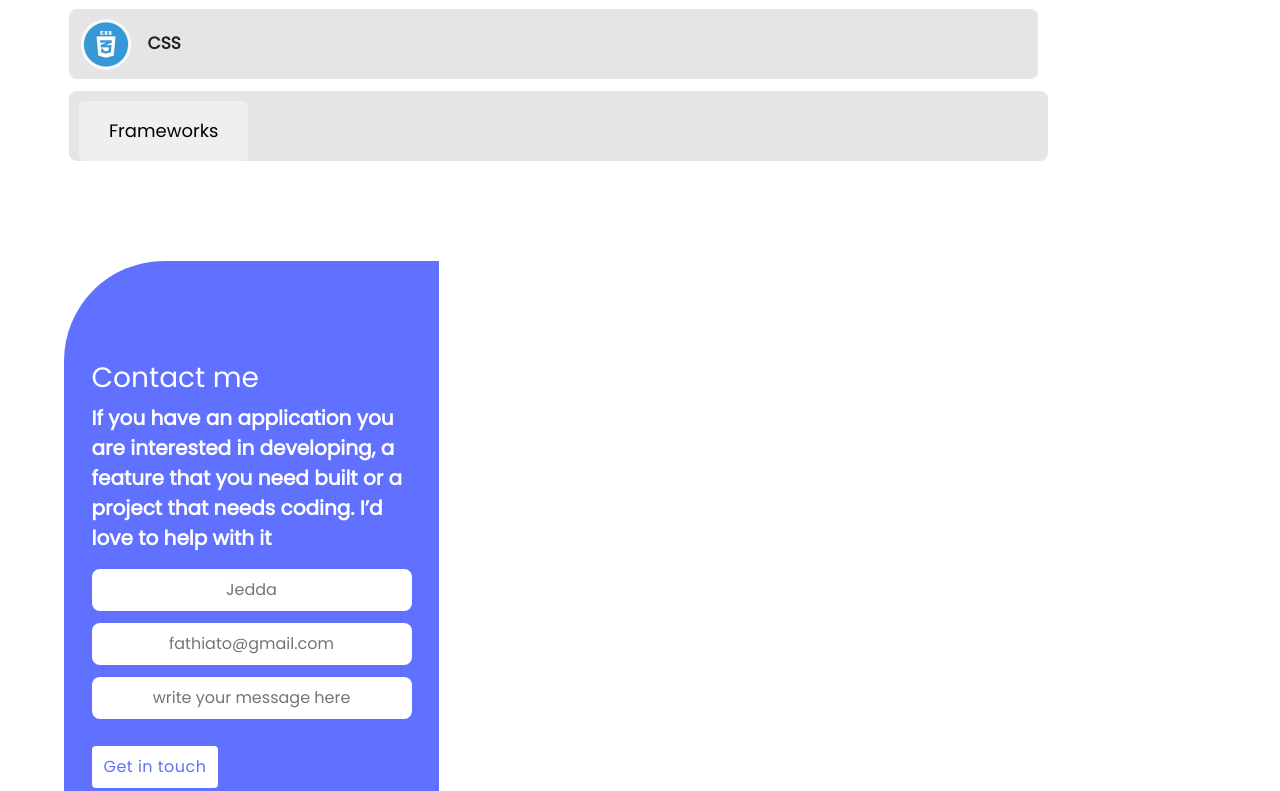
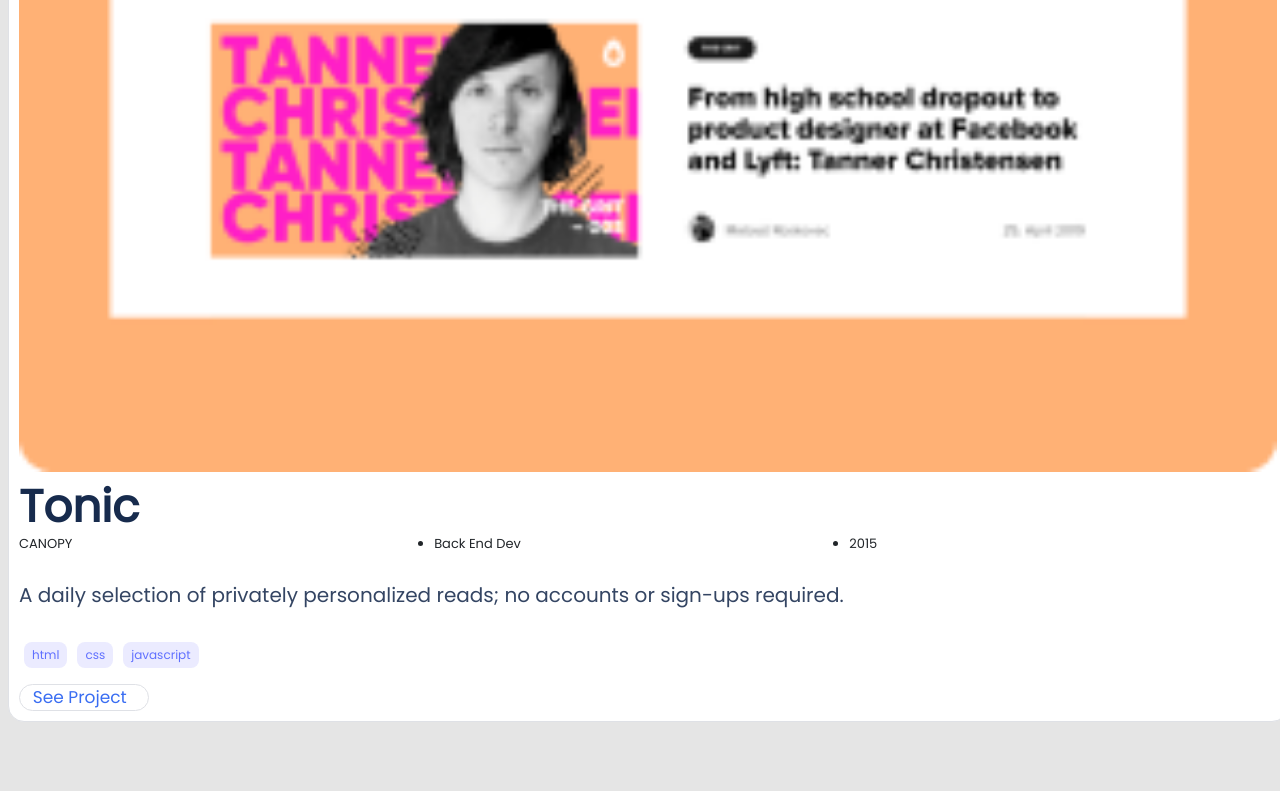
Before and after one commit to Jeddaa/microverse-website-one, a website: page index.html in a window 1280 px wide. Shown: the part 1148-1939 px from the top of the page. Drawn offline with nearby package versions, Linux system fonts and the light colour scheme.

Commit message:
added other templates

```diff
--- a/index.html
+++ b/index.html
@@ -47,44 +47,144 @@
         </p>
       </div>
       <div class="socials">
-        <h4 class="h6">LET'S CONNECT</h4>
-        <ul>
-          <ol>
+        <h4 class="letsconnect">LET'S CONNECT</h4>
+        <ul class="socials-mainlist">
+          <ol class="socials-list">
             <a href="#"><img src="./icons/github.png" alt="github icon" /></a>
           </ol>
-          <ol>
+          <ol class="socials-list">
             <a href="#"><img src="./icons/linkedin.png" alt="linkedin icon" /></a>
           </ol>
-          <ol>
+          <ol class="socials-list">
             <a href="#"><img src="./icons/twitter.png" alt="twitter icon" /></a>
           </ol>
-          <ol>
+          <ol class="socials-list">
             <a href="#"><img src="./icons/medium.png" alt="medium icon" /></a>
           </ol>
         </ul>
       </div>
     </section>
     <br />
+    <section class="tonic1">
+      <div class="tonic1-img"><img class="tonic1-img" src="icons/tonic1.png" alt="" /></div>
+      <h2 class="tonic1-header" style="font-size: clamp(30px, 4vw, 45px); font-weight: 700;">Tonic</h2>
+      <div>
+        <ul class="tonic1-list">
+          <ol class="canopy">
+            CANOPY
+          </ol>
+          <li>Back End Dev</li>
+          <li>2015</li>
+        </ul>
+      </div>
+      <div class="aboutme-intro">
+        <p style="font-size: clamp(16px, 4vw, 20px);">A daily selection of privately personalized reads; no accounts or sign-ups required.</p>
+      </div>
+      <div class="tonic1-btn-head">
+        <button class="tonic1-btn">html</button>
+        <button class="tonic1-btn">css</button>
+        <button class="tonic1-btn">javascript</button>
+      </div>
+      <div>
+        <button class="tonic1-btn2">See Project</button>
+      </div>
+    </section>
+    <br />
+    <section id="multipost1" class="multipost2">
+      <div class="multipost2-img"><img class="multipost2-img" src="icons/multipost1.png" alt="" /></div>
+      <h2 class="multipost2-header" style="font-size: clamp(30px, 4vw, 45px); font-weight: 700;">Multi-Post Stories</h2>
+      <div>
+        <ul class="multipost2-list">
+          <ol class="canopy">
+            CANOPY
+          </ol>
+          <li>Back End Dev</li>
+          <li>2015</li>
+        </ul>
+      </div>
+      <div class="aboutme-intro">
+        <p style="font-size: clamp(16px, 4vw, 20px);">A daily selection of privately personalized reads; no accounts or sign-ups required.</p>
+      </div>
+      <div class="multipost2-btn-head">
+        <button class="multipost2-btn">html</button>
+        <button class="multipost2-btn">css</button>
+        <button class="multipost2-btn">javascript</button>
+      </div>
+      <div>
+        <button class="multipost2-btn2">See Project</button>
+      </div>
+    </section>
+    <br />
+    <section id="tonic2" class="tonic1">
+      <div class="tonic1-img"><img class="tonic1-img" src="icons/tonic2.png" alt="" /></div>
+      <h2 class="tonic1-header" style="font-size: clamp(30px, 4vw, 45px); font-weight: 700;">Tonic</h2>
+      <div>
+        <ul class="tonic1-list">
+          <ol class="canopy">
+            CANOPY
+          </ol>
+          <li>Back End Dev</li>
+          <li>2015</li>
+        </ul>
+      </div>
+      <div class="aboutme-intro">
+        <p style="font-size: clamp(16px, 4vw, 20px);">A daily selection of privately personalized reads; no accounts or sign-ups required.</p>
+      </div>
+      <div class="tonic1-btn-head">
+        <button class="tonic1-btn">html</button>
+        <button class="tonic1-btn">css</button>
+        <button class="tonic1-btn">javascript</button>
+      </div>
+      <div>
+        <button class="tonic1-btn2">See Project</button>
+      </div>
+    </section>
+    <br />
+    <section class="multipost2">
+      <div class="multipost2-img"><img class="multipost2-img" src="icons/multipost2.png" alt="" /></div>
+      <h2 class="multipost2-header" style="font-size: clamp(30px, 4vw, 45px); font-weight: 700;">Multi-Post Stories</h2>
+      <div>
+        <ul class="multipost2-list">
+          <ol class="canopy">
+            CANOPY
+          </ol>
+          <li>Back End Dev</li>
+          <li>2015</li>
+        </ul>
+      </div>
+      <div class="aboutme-intro">
+        <p style="font-size: clamp(16px, 4vw, 20px);">A daily selection of privately personalized reads; no accounts or sign-ups required.</p>
+      </div>
+      <div class="multipost2-btn-head">
+        <button class="multipost2-btn">html</button>
+        <button class="multipost2-btn">css</button>
+        <button class="multipost2-btn">javascript</button>
+      </div>
+      <div>
+        <button class="multipost2-btn2">See Project</button>
+      </div>
+    </section>
+    <br />
     <section class="template-aboutme">
-      <h2>About Myself</h2>
+      <h2 class="about-header">About Myself</h2>
       <div class="aboutme-intro">
         <p style="font-size: clamp(16px, 4vw, 20px);">
           I’m a software developer! I can help you build a product , feature or website Look through some of my work and experience! If you like what you see and have a project you need coded, don’t hestiate to contact me.
         </p>
       </div>
       <div class="socials">
-        <h4 class="h6">LET'S CONNECT</h4>
-        <ul>
-          <ol>
+        <h4 class="letsconnect">LET'S CONNECT</h4>
+        <ul class="socials-mainlist">
+          <ol class="socials-list">
             <a href="#"><img src="./icons/github.png" alt="github icon" /></a>
           </ol>
-          <ol>
+          <ol class="socials-list">
             <a href="#"><img src="./icons/linkedin.png" alt="linkedin icon" /></a>
           </ol>
-          <ol>
+          <ol class="socials-list">
             <a href="#"><img src="./icons/twitter.png" alt="twitter icon" /></a>
           </ol>
-          <ol>
+          <ol class="socials-list">
             <a href="#"><img src="./icons/medium.png" alt="medium icon" /></a>
           </ol>
         </ul>
@@ -109,25 +209,29 @@
             <!-- <p class="lang-text">CSS</p> -->
           </div>
         </div>
+        <!-- Large button groups (default and split) -->
         <div class="framework">
-          <button class="framework-btn">Frameworks</button>
-          <div class="framework-options">
-            <option value="">Bootstrap</option>
-            <!-- <a href="#">Dashboard</a> -->
+          <div class="btn-group">
+            <button class="btn btn-secondary btn-lg" type="button" style="background-color: #e5e5e5; border: 1px; color: #000;">Frameworks</button>
+            <button type="button" class="btn btn-lg btn-secondary dropdown-toggle dropdown-toggle-split" data-bs-toggle="dropdown" aria-expanded="false" style="background-color: #e5e5e5; border: 1px; color: #000; margin-left: 40px;">
+              <span class="visually-hidden">Toggle Dropdown</span>
+            </button>
+            <ul class="dropdown-menu">
+              ...
+            </ul>
           </div>
         </div>
-      </div>
-      <div class="contact-me">
-        <form action="">
-          <div class="about-me-intro" style="font-size: clamp(30px, 4vw, 45px); font-weight: 700;">
-            <h3>Contact me</h3>
-            <p style="font-size: clamp(16px, 4vw, 20px);">If you have an application you are interested in developing, a feature that you need built or a project that needs coding. I’d love to help with it</p>
+        <div class="framework">
+          <div class="btn-group">
+            <button class="btn btn-secondary btn-lg" type="button" style="background-color: #e5e5e5; border: 1px; color: #000;">Skills</button>
+            <button type="button" class="btn btn-lg btn-secondary dropdown-toggle dropdown-toggle-split" data-bs-toggle="dropdown" aria-expanded="false" style="background-color: #e5e5e5; border: 1px; color: #000; margin-left: 110px;">
+              <span class="visually-hidden">Toggle Dropdown</span>
+            </button>
+            <ul class="dropdown-menu">
+              ...
+            </ul>
           </div>
-          <input id="input-name" type="text" name="name" placeholder="Jedda" required />
-          <input id="input-email" type="email" name="email" placeholder="fathiato@gmail.com" required />
-          <input id="input-message" type="text" name="message" placeholder="write your message here" required />
-          <input id="submit" type="submit" value="Get in touch" class="btn" />
-        </form>
+        </div>
       </div>
     </section>
     <script src="https://cdn.jsdelivr.net/npm/bootstrap@5.0.2/dist/js/bootstrap.bundle.min.js" integrity="sha384-MrcW6ZMFYlzcLA8Nl+NtUVF0sA7MsXsP1UyJoMp4YLEuNSfAP+JcXn/tWtIaxVXM" crossorigin="anonymous"></script>
--- a/style.css
+++ b/style.css
@@ -33,7 +33,7 @@
   font-style: normal;
   line-height: 130%;
   font-size: 100px;
-  color: #2d389b;
+  color: #172b4d;
 }
 
 .bio,
@@ -45,6 +45,7 @@
   font-weight: 400;
   font-size: 20px;
   line-height: 150%;
+  color: #172b4d;
 }
 
 .socials {
@@ -52,39 +53,31 @@
   flex-direction: column;
 }
 
-ul {
+.socials-mainlist {
   display: flex;
   padding: 0;
   margin-top: 10px;
 }
 
-ol {
+.socials-list {
   padding: 0;
   padding-right: 20px;
 }
 
-h4 {
+.letsconnect {
+  width: 160px;
+  height: 24px;
   color: #7f8cff;
-}
-
-.h6 {
-  width: 200px;
-  height: 24px;
+  font-size: 20px;
 }
 
 .logo {
   color: #6070ff;
 }
 
-/* .template-aboutme {
-  display: flex;
-  flex-direction: column;
-  position: relative;
-  background-size: 100%;
-  background-color: #fff;
-  background-repeat: no-repeat;
-  padding: 100px 16px;
-} */
+.aboutme-intro {
+  color: #344563;
+}
 
 .template-aboutme {
   display: flex;
@@ -95,20 +88,9 @@
   padding: 100px 5%;
   border-radius: 0 0 0 100px;
   position: relative;
-
-  /* width: 375px;
-  height: 1263px; */
   left: 0;
-
-  /* top: 4769px; */
+  top: 270px;
 }
-
-/* .about-me-intro {
-
-  margin-bottom: 30px;
-  width: 300px;
-  height: 144px;
-} */
 
 .resume {
   display: flex;
@@ -123,10 +105,10 @@
   background-color: #fff;
   border-radius: 15px 15px 15px;
   padding: 0.75em;
-  width: 150px;
-  height: 40px;
+  width: 170px;
+  height: 50px;
   margin-top: 5px;
-  margin-bottom: 20px;
+  margin-bottom: 30px;
 }
 
 .java,
@@ -152,6 +134,7 @@
   display: flex;
   flex-direction: column;
   margin-right: 12px;
+  margin-top: 10px;
 }
 
 .lang-img {
@@ -165,95 +148,133 @@
   display: flex;
   justify-content: last baseline;
   position: relative;
+  color: #344563;
 }
 
-.framework-btn {
-  border: none;
-  border-radius: 5px;
-  padding: 15px 30px;
-  font-size: 18px;
-  cursor: pointer;
-  text-align: justify;
-  margin-left: 10px;
+.multipost2,
+.tonic1 {
+  display: flex;
+  flex-direction: column;
+  background-repeat: no-repeat;
+  background-size: 100%;
+  background-color: #fff;
+  gap: 12px;
+  padding: 10px;
+  position: relative;
+  left: 8px;
+  top: 220px;
+  margin-bottom: 20px;
+  border: 1px solid #dfe1e6;
+  border-radius: 16px;
 }
 
-.framework-btn:hover {
-  background-color: #ddd;
+.tonic1 {
+  top: 100px;
 }
 
-.framework-options {
-  display: none;
-  position: absolute;
-  overflow: auto;
-  background-color: #fff;
-  border-radius: 5px;
-  box-shadow: 0 10px 10px 0 rgba(0, 0, 0, 0.4);
+#multipost1 {
+  top: 130px;
 }
 
-.framework:hover .framework-options {
-  display: block;
+#tonic2 {
+  top: 170px;
 }
 
-.framework-options a {
-  display: block;
-  color: #000;
-
-  /* padding: 5px; */
-  text-decoration: none;
-  padding: 20px 40px;
+.about-header {
+  color: #172b4d;
+  width: 200px;
+  height: 80px;
+  font-style: normal;
+  font-weight: 700;
+  font-size: 32px;
+  line-height: 44px;
+  text-align: justify;
 }
 
-.framework-options option:hover {
-  color: #0a0a23;
-  background-color: #ddd;
-  border-radius: 5px;
+.multipost2-header,
+.tonic1-header {
+  color: #172b4d;
+  font-style: normal;
+  font-weight: 700;
+  font-size: 32px;
+  margin-bottom: 0;
+  text-align: left;
+  margin-left: 0;
+  padding: 0;
+  width: 220px;
+  height: 80px;
+  flex: none;
+  flex-grow: 0;
+  font-family: 'Poppins', sans-serif;
+  line-height: 100%;
 }
 
-.contact-me {
-  border-radius: 100px 0 0 0;
-  display: flex;
-  flex-direction: column;
-  width: 375px;
-  background-size: 100%;
-  background-repeat: no-repeat;
-  background-color: #6070ff;
-  height: auto;
-  left: 0;
-  top: 100px;
-  align-items: center;
-  position: relative;
-  padding: 100px 5%;
-  color: #fff;
+.tonic1-header {
+  width: 100px;
+  height: 40px;
 }
 
-#input-name,
-#input-email,
-#input-message {
-  border: 1px;
-  border-radius: 8px;
-  line-height: 40px;
-  margin-bottom: 12px;
-  text-align: center;
+.multipost2-img,
+.tonic1-img {
+  flex: none;
+  flex-grow: 0;
+  border-top: 5px;
+  background-color: #fff;
+  width: 100%;
 }
 
-#submit {
+.multipost2-list,
+.tonic1-list {
+  display: grid;
+  grid-template-columns: 33% 33% 33%;
+  font-size: 13px;
+  padding: 0;
+  line-height: 16px;
+}
+
+.canopy {
+  padding: 0;
+}
+
+.multipost2-btn-head,
+.tonic1-btn-head {
+  color: #6070ff;
+  display: flex;
+  flex-direction: row;
+  align-items: center;
+  font-style: normal;
+  padding: 4px 0;
+  position: relative;
+}
+
+.multipost2-btn,
+.tonic1-btn {
+  color: #6070ff;
+  background-color: #ebebff;
+  align-items: center;
+  font-style: normal;
+  padding: 4px 8px;
+  margin: 0 5px;
+  border-radius: 8px;
+  font-size: 12px;
+  border: 0;
+}
+
+.multipost2-btn2,
+.tonic1-btn2 {
   display: flex;
   align-items: center;
   text-align: center;
-  letter-spacing: 0.03em;
-  border: 1px;
-  color: #6070ff;
-  line-height: 30px;
-  margin-top: 15px;
+  font-style: normal;
+  font-family: 'Poppins', sans-serif;
+  font-weight: 500;
+  font-size: 17px;
+  line-height: 24px;
+  color: #396df2;
   background-color: #fff;
+  border-radius: 16px;
+  border: 1px solid #dfe1e6;
+  padding: 0.75em;
+  width: 130px;
+  height: 24px;
 }
-
-/* .lang-text {
-  position: absolute;
-  height: 14px;
-  margin-left: 76px;
-  margin-right: 12px;
-  display: flex;
-  align-items: center;
-  margin-top: 10px;
-} */
```
Also changed, not shown: icons/multipost1.png (renamed from icons/Snapshoot Portfolio (3).png), icons/multipost2.png (renamed from icons/Snapshoot Portfolio.png), icons/tonic1.png (renamed from icons/Snapshoot Portfolio (2).png), icons/tonic2.png (renamed from icons/Snapshoot Portfolio (1).png).
